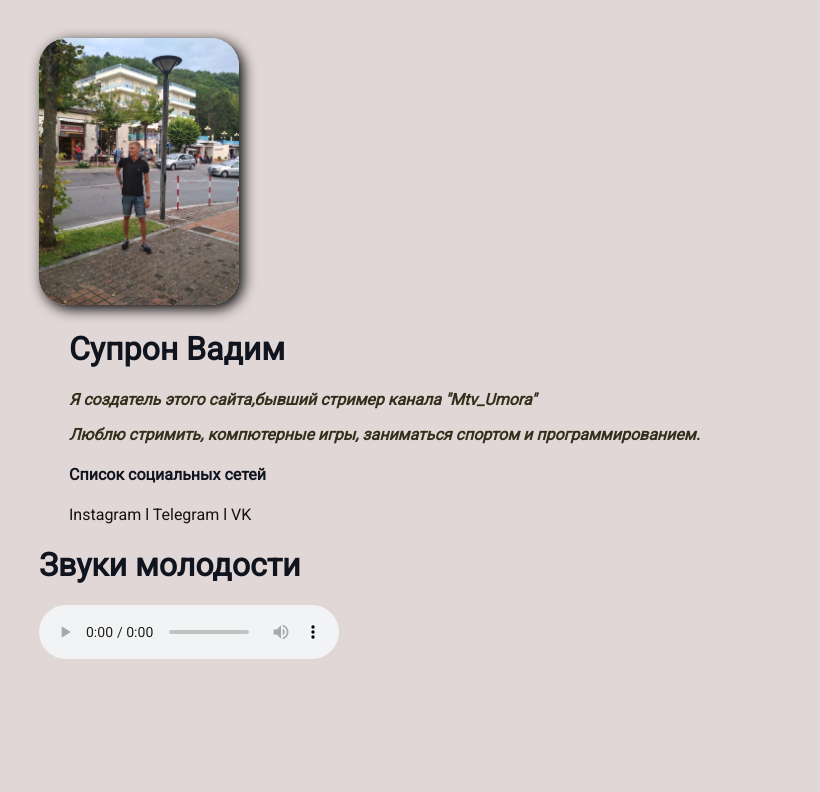
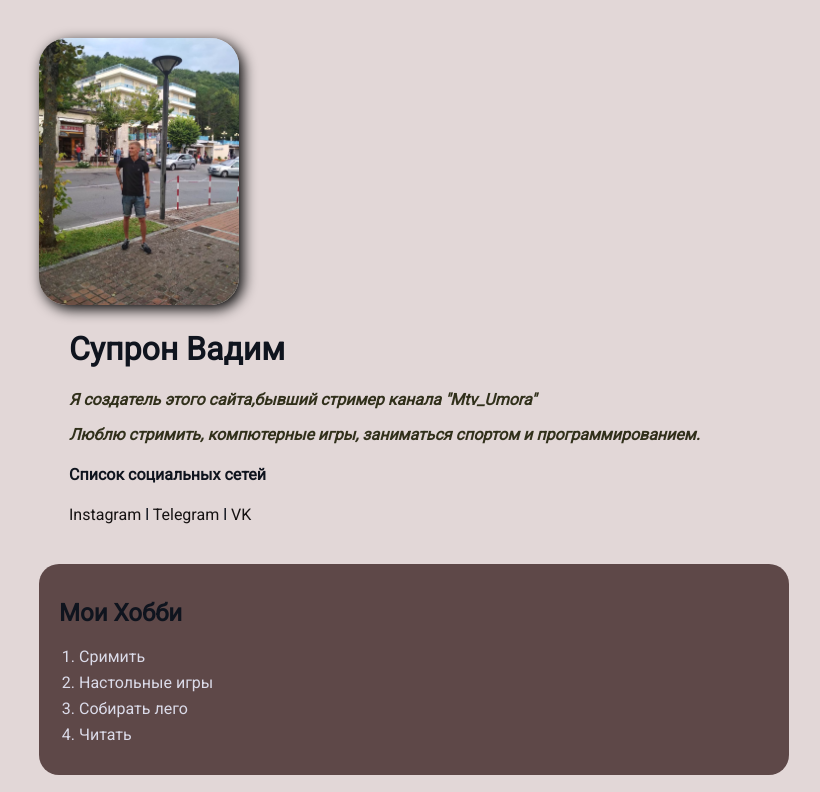
Before and after one commit to kudlao3/gigi, a plain HTML site: page index.html in a window 1280 px wide. Shown: the top 792 px of the page, without its empty margins (226-1046 px from the left). Drawn offline with Linux system fonts and the light colour scheme.

Commit message:
Add files via upload
1

```diff
--- a/index.html
+++ b/index.html
@@ -30,9 +30,6 @@
 
     </div>
 
-    <h1>Звуки молодости</h1>
-    <audio controls>
-        <source src="audio.mp3" type="audio/mpeg">
 
     <div class="card bg-yellow">
 
```
